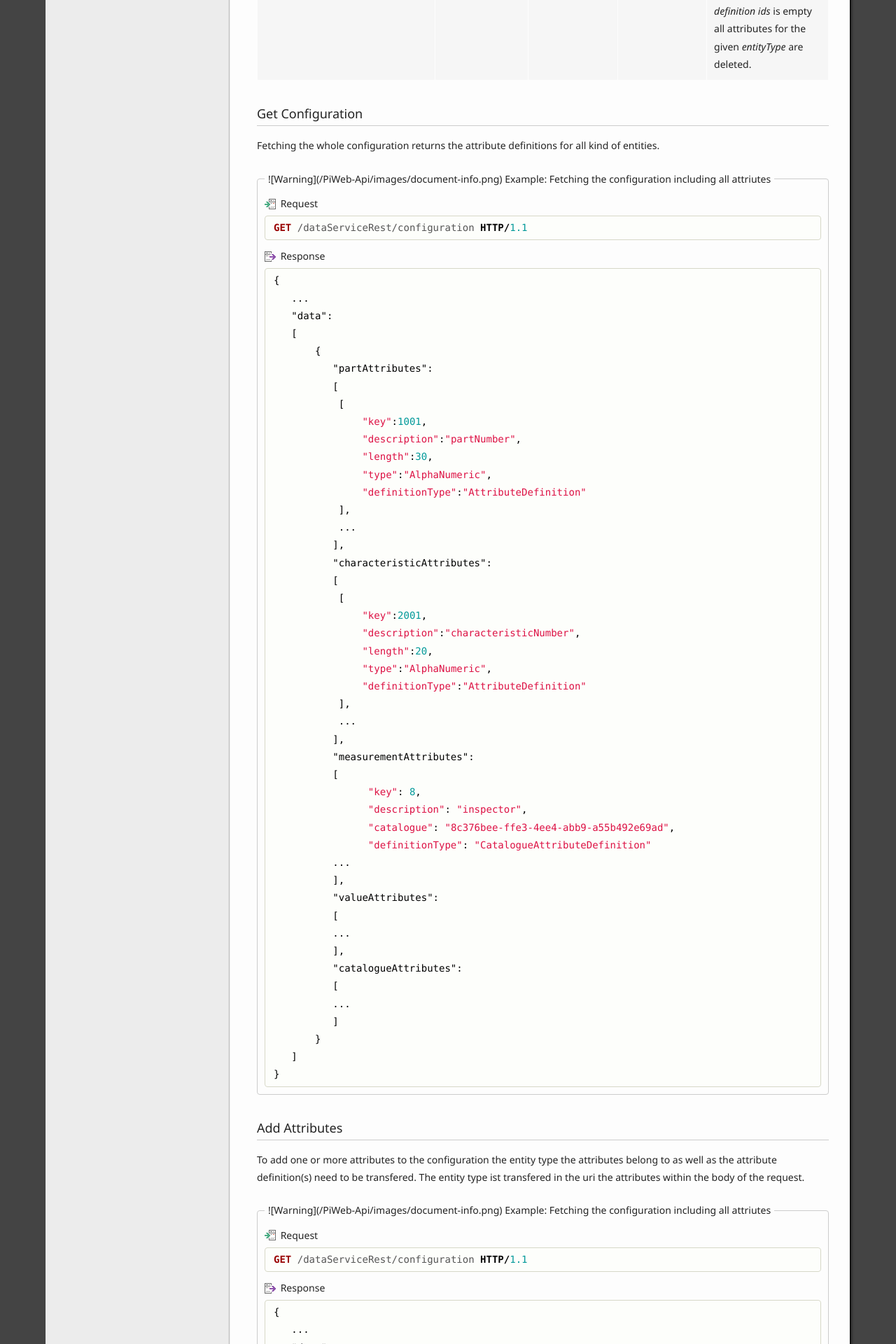
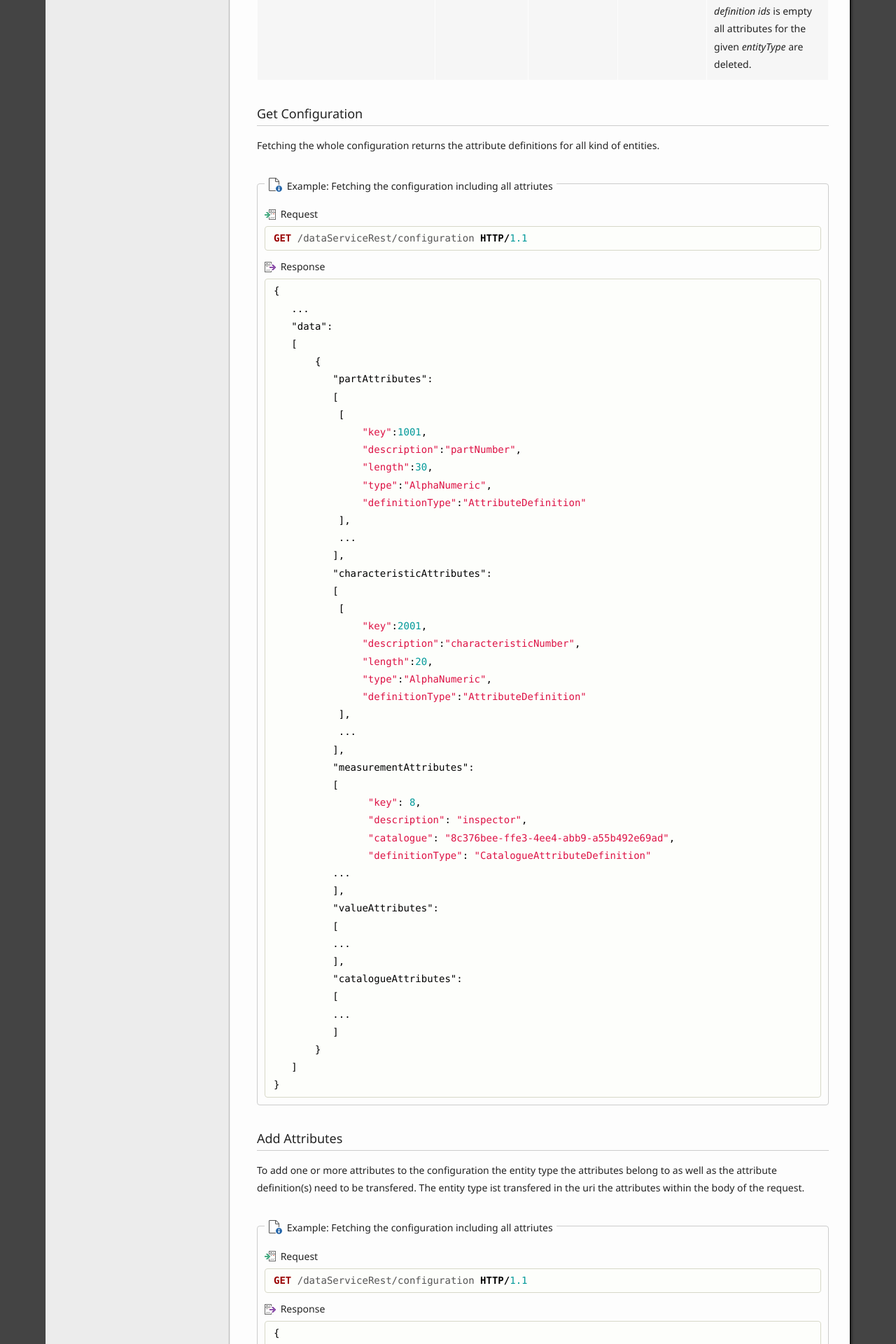
Before and after one commit to ZEISS-PiWeb/PiWeb-Api, a Jekyll site: the page built from _pages/022-configuration.md, in a window 1280 px wide. Shown: the part 2000-3920 px from the top of the page at 70% size. Built offline with Jekyll 4.4.1, drawn with Linux system fonts in a browser that asks for light colours.

Commit message:
Update exampleFieldset.html

```diff
--- a/_includes/exampleFieldset.html
+++ b/_includes/exampleFieldset.html
@@ -1,6 +1,6 @@
 <fieldset>
   <legend>
-    {{  site.images['document-info'] | append: ' Example: ' | append: exampleCaption }}
+    {{  site.images['document-info'] | append: ' Example: ' | append: exampleCaption | markdownify }}
   </legend>
   {{ site.headers['request']  | markdownify }}
   {{ jsonrequest | markdownify }}
```
